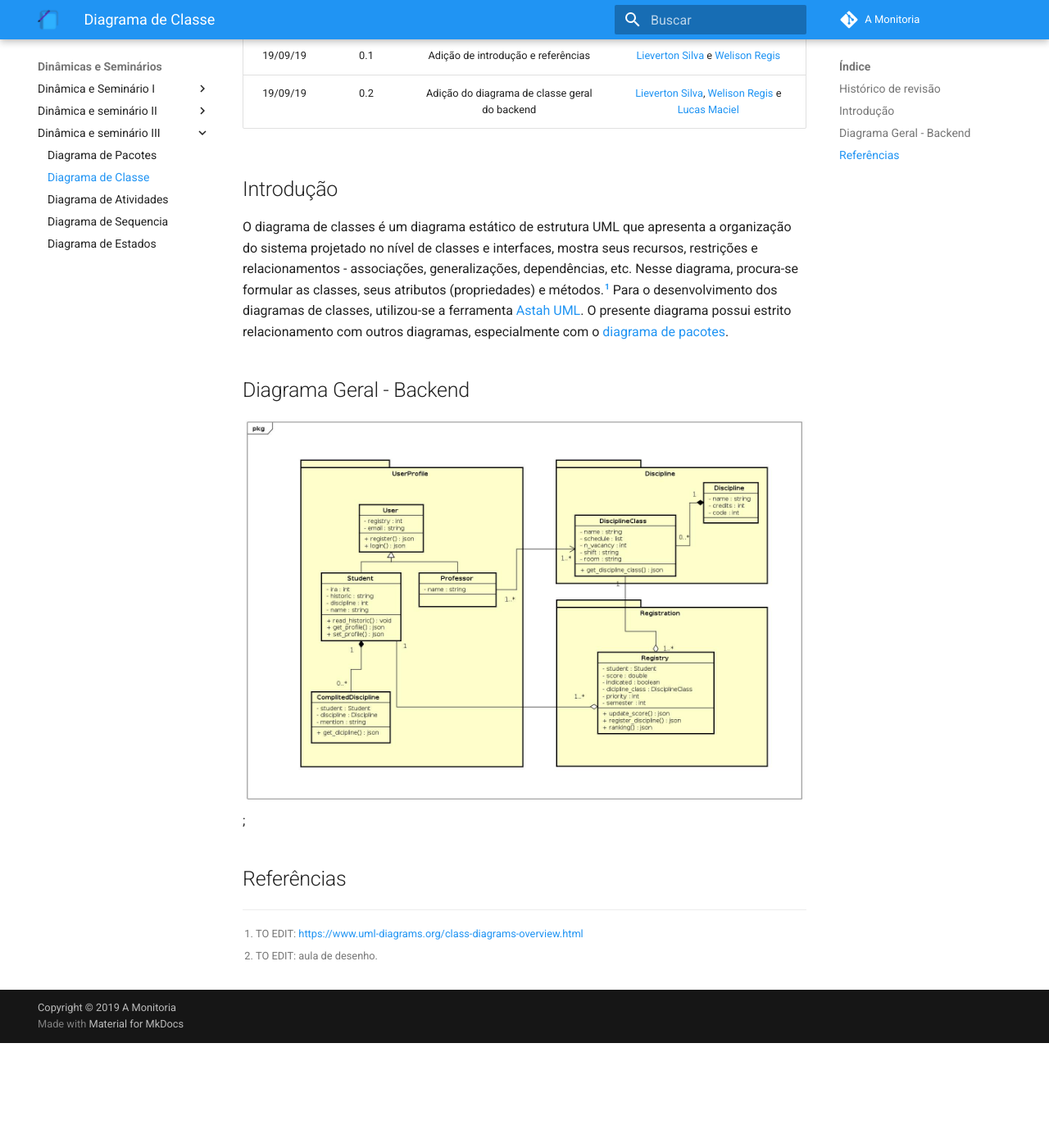
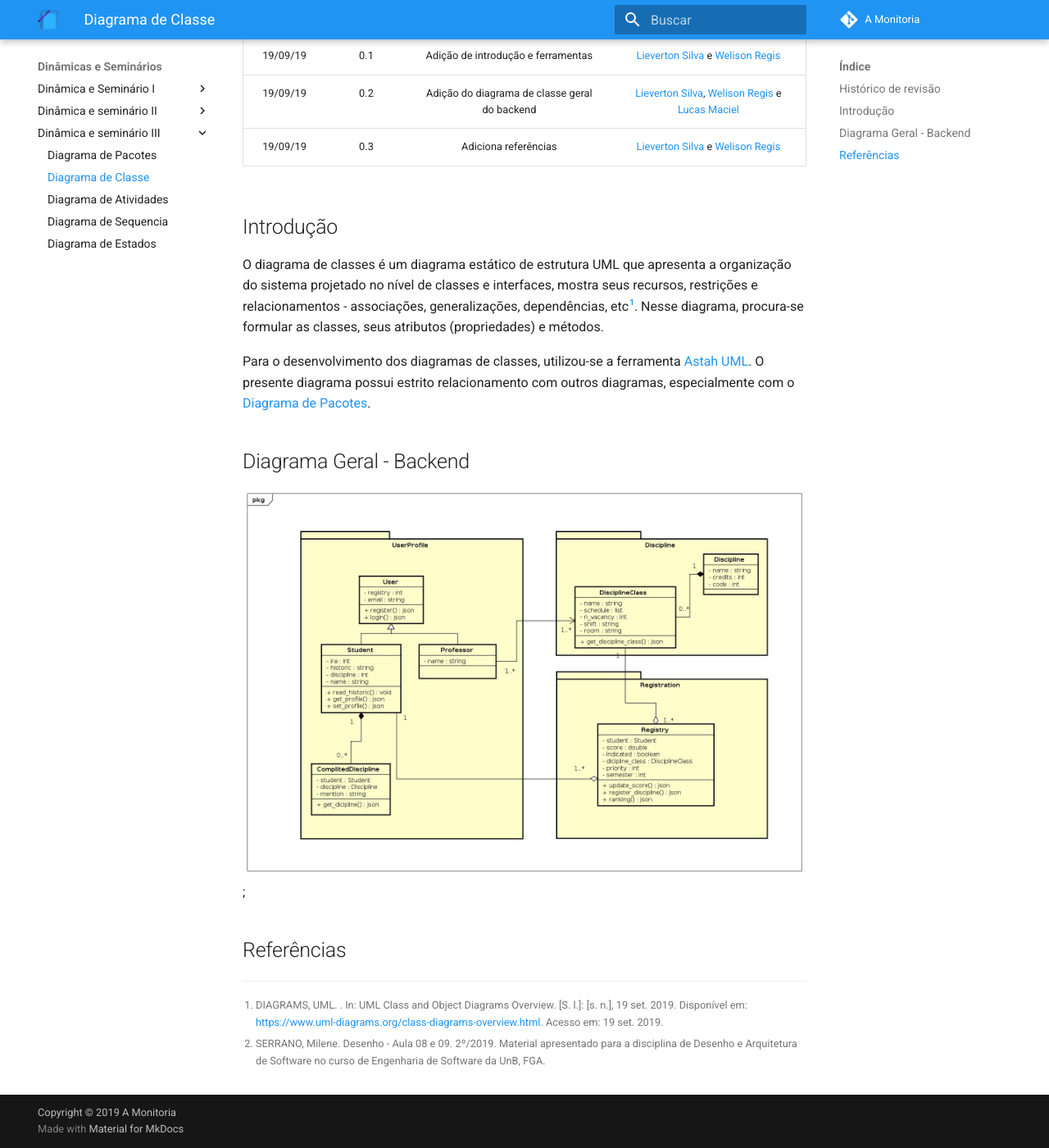
Before and after one commit to 2019-2-arquitetura-desenho/wiki, an MkDocs documentation site: the page built from docs/dinamica_seminario_III/diagrama_classes.md, in a window 1280 px wide and 1400 px high, scrolled down 279 px. Shown: the whole window at 82% size. Built offline with MkDocs 1.6.1 and Material for MkDocs 9.7.7, drawn with Linux system fonts in a browser that asks for light colours; comment, search, counter and statistics services are not loaded; old or Windows-style settings are respelled for this version of MkDocs; before the commit the page ends 1551 px from its top, so only the background shows below that.

Commit message:
Add references to class diagram.
Co-authored-by: Welison Almeida <welison.almeida.923@gmail.com>
Co-authored-by: Lieverton Santos <lievertom@gmail.com>

```diff
--- a/docs/dinamica_seminario_III/diagrama_classes.md
+++ b/docs/dinamica_seminario_III/diagrama_classes.md
@@ -4,13 +4,15 @@
 
 | Data | Versão | Descrição | Autor(es)|
 |:----:|:------:|:---------:|:--------:|
-| 19/09/19 | 0.1 | Adição de introdução e referências | [Lieverton Silva](https://github.com/lievertom) e [Welison Regis](https://github.com/WelisonR) |
+| 19/09/19 | 0.1 | Adição de introdução e ferramentas | [Lieverton Silva](https://github.com/lievertom) e [Welison Regis](https://github.com/WelisonR) |
 | 19/09/19 | 0.2 | Adição do diagrama de classe geral do backend | [Lieverton Silva](https://github.com/lievertom), [Welison Regis](https://github.com/WelisonR) e [Lucas Maciel](https://github.com/Ridersk) |
+| 19/09/19 | 0.3 | Adiciona referências | [Lieverton Silva](https://github.com/lievertom) e [Welison Regis](https://github.com/WelisonR) |
 
 ## Introdução
 
-O diagrama de classes é um diagrama estático de estrutura UML que apresenta a organização do sistema projetado no nível de classes e interfaces, mostra seus recursos, restrições e relacionamentos - associações, generalizações, dependências, etc. Nesse diagrama, procura-se formular as classes, seus atributos (propriedades) e métodos.[^1]
-Para o desenvolvimento dos diagramas de classes, utilizou-se a ferramenta [Astah UML](http://astah.net/editions/uml-new). O presente diagrama possui estrito relacionamento com outros diagramas, especialmente com o [diagrama de pacotes](diagrama_pacotes.md).
+O diagrama de classes é um diagrama estático de estrutura UML que apresenta a organização do sistema projetado no nível de classes e interfaces, mostra seus recursos, restrições e relacionamentos - associações, generalizações, dependências, etc[^1]. Nesse diagrama, procura-se formular as classes, seus atributos (propriedades) e métodos.
+
+Para o desenvolvimento dos diagramas de classes, utilizou-se a ferramenta [Astah UML](http://astah.net/editions/uml-new). O presente diagrama possui estrito relacionamento com outros diagramas, especialmente com o [Diagrama de Pacotes](diagrama_pacotes.md).
 
 ## Diagrama Geral - Backend
 
@@ -18,5 +20,5 @@ Para o desenvolvimento dos diagramas de classes, utilizou-se a ferramenta [Astah
 
 ## Referências
 
-[^1]: TO EDIT: https://www.uml-diagrams.org/class-diagrams-overview.html
-[^2]: TO EDIT: aula de desenho.
+[^1]: DIAGRAMS, UML. . In: UML Class and Object Diagrams Overview. [S. l.]: [s. n.], 19 set. 2019. Disponível em: https://www.uml-diagrams.org/class-diagrams-overview.html. Acesso em: 19 set. 2019.
+[^2]: SERRANO, Milene. Desenho - Aula 08 e 09. 2º/2019. Material apresentado para a disciplina de Desenho e Arquitetura de Software no curso de Engenharia de Software da UnB, FGA.
```
